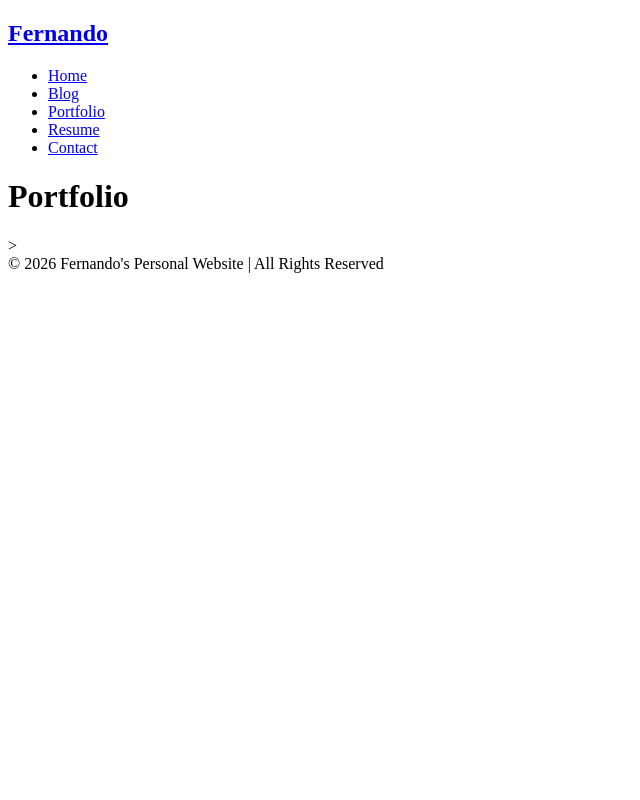
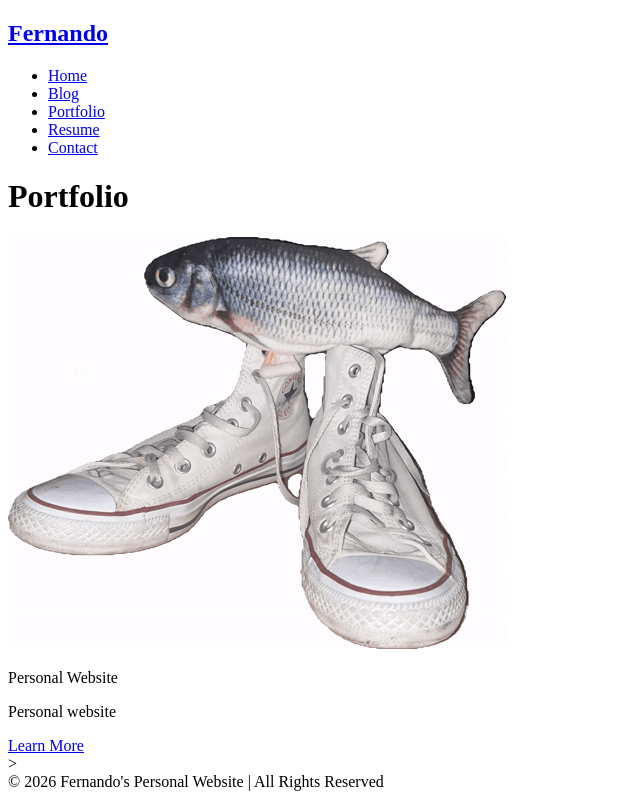
Before and after one commit to FerIsC07/FerIsC07.github.io, a plain HTML site: page portfolio.html in a window 1280 px wide. Shown: the whole page, without its empty margins (0-640 px from the left). Drawn offline with Linux system fonts and the light colour scheme.

Commit message:
feat: add project details to portfolio.html

```diff
--- a/portfolio.html
+++ b/portfolio.html
@@ -18,7 +18,16 @@
         </nav>
         <main>
             <h1 class="page-title">Portfolio</h1>
-            <div class="project"></div>
+            <div class="project">
+                <a href="index.html">
+                    <img src="fih.png" alt="fih">
+                </a>
+                <div class="project-details">
+                    <p class="project-name">Personal Website</p>
+                    <p class="project-description">Personal website</p>
+                    <a href="index.html">Learn More</a>
+                </div>
+            </div>
         </main>>
         <footer class="footer">© 2026 Fernando's Personal Website | All Rights Reserved</footer>
     </body>
```
